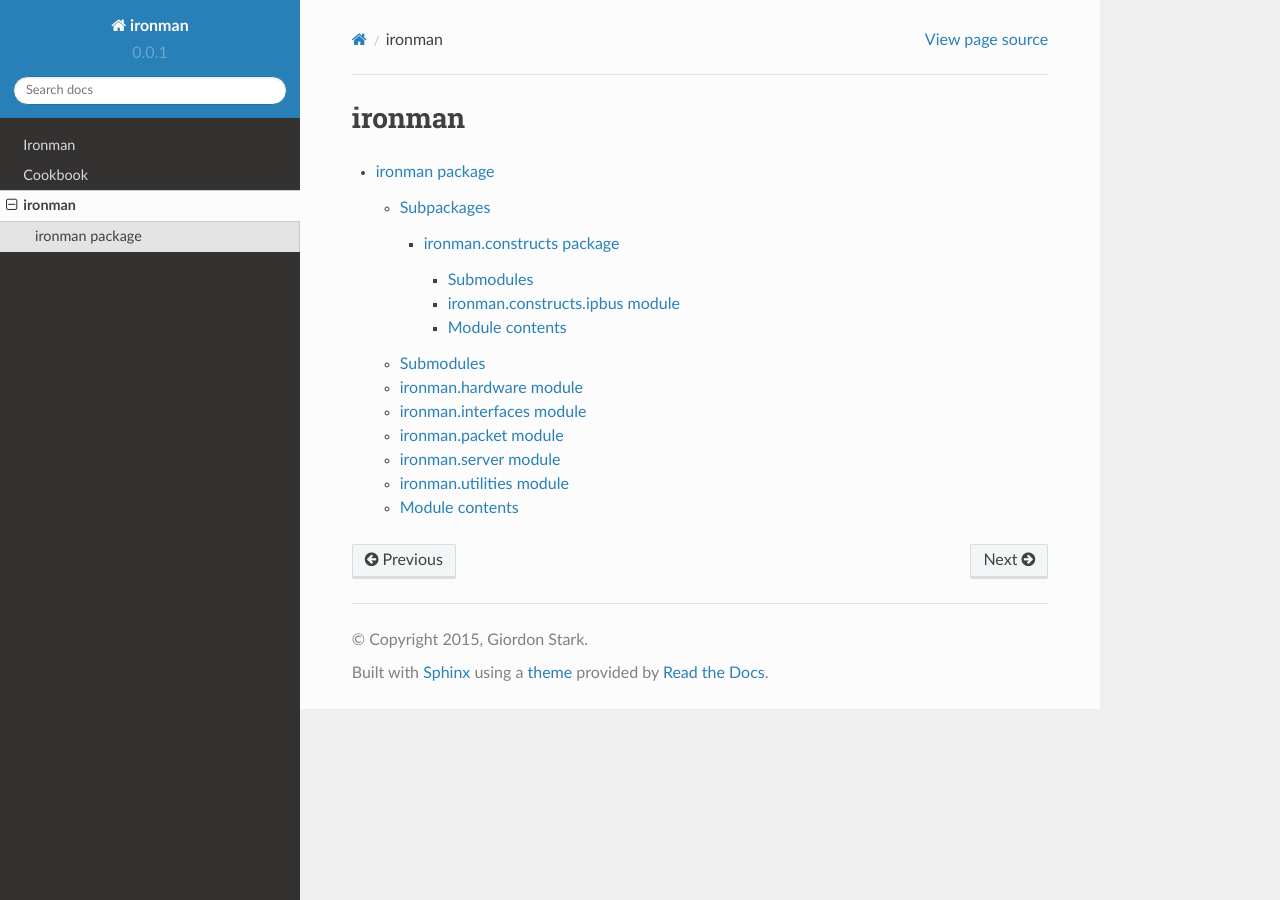
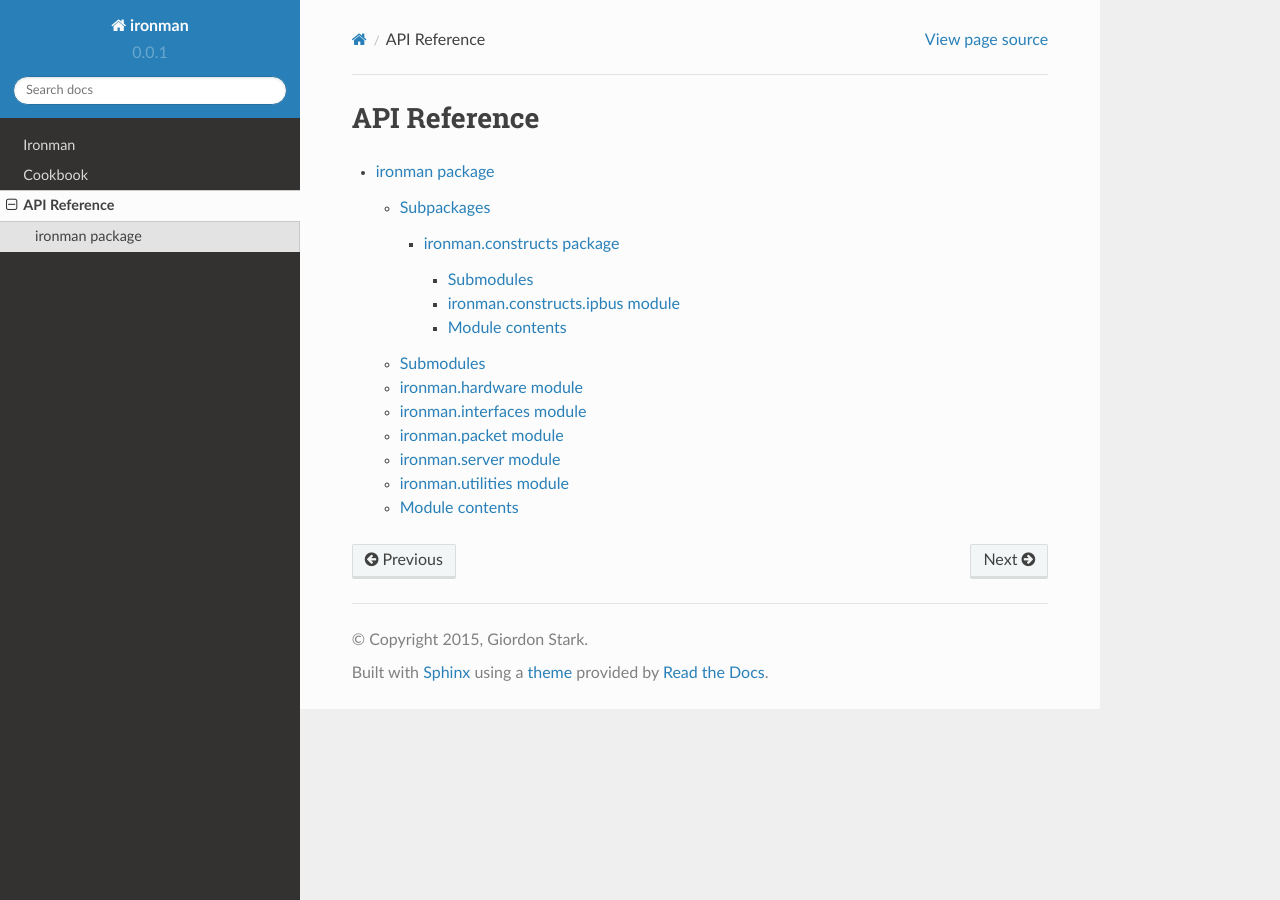
Before and after one commit to kratsg/ironman, a Sphinx documentation site: the page built from docs/modules.rst, in a window 1280 px wide. Built offline with Sphinx 7.4.7 and the Read the Docs theme 2.0.0, drawn with Linux system fonts in a browser that asks for light colours.

Commit message:
update name so it is less confusing

```diff
--- a/docs/modules.rst
+++ b/docs/modules.rst
@@ -1,4 +1,4 @@
-ironman
+API Reference
 =======
 
 .. toctree::
```
